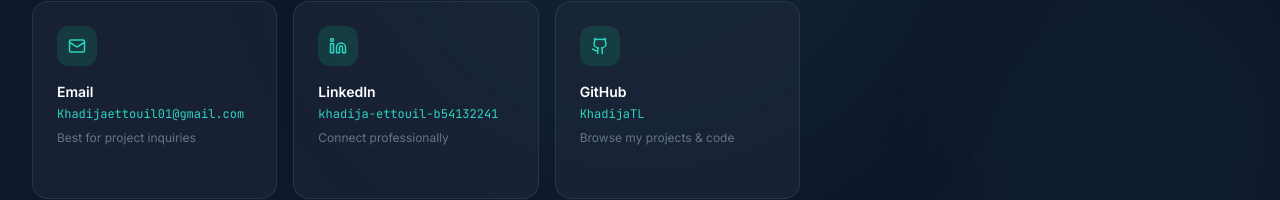
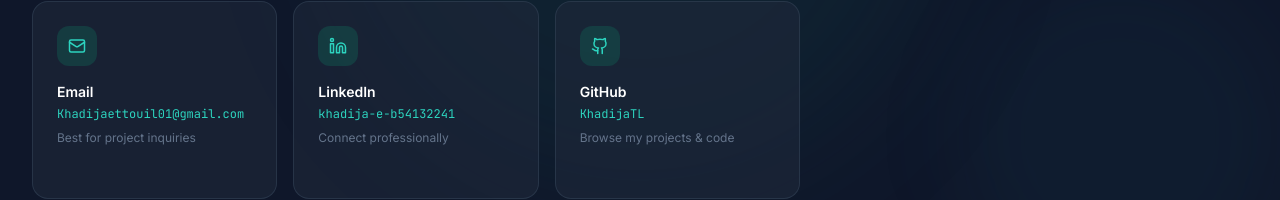
Before and after one commit to KhadijaTL/Portfolio_KhadijaE, a React (Vite) app: page / in a window 1280 px wide. Shown: the part 6198-6398 px from the top of the page. Built offline with nearby package versions, Linux system fonts and the light colour scheme; a web font is replaced by a local one.

Commit message:
Fix LinkedIn username in Contact component

```diff
--- a/src/components/Contact.tsx
+++ b/src/components/Contact.tsx
@@ -12,7 +12,7 @@ const contactItems = [
   {
     icon: Linkedin,
     label: 'LinkedIn',
-    value: 'khadija-ettouil-b54132241',
+    value: 'khadija-e-b54132241',
     href: 'https://www.linkedin.com/in/khadija-e-b54132241',
     desc: 'Connect professionally',
   },
```
